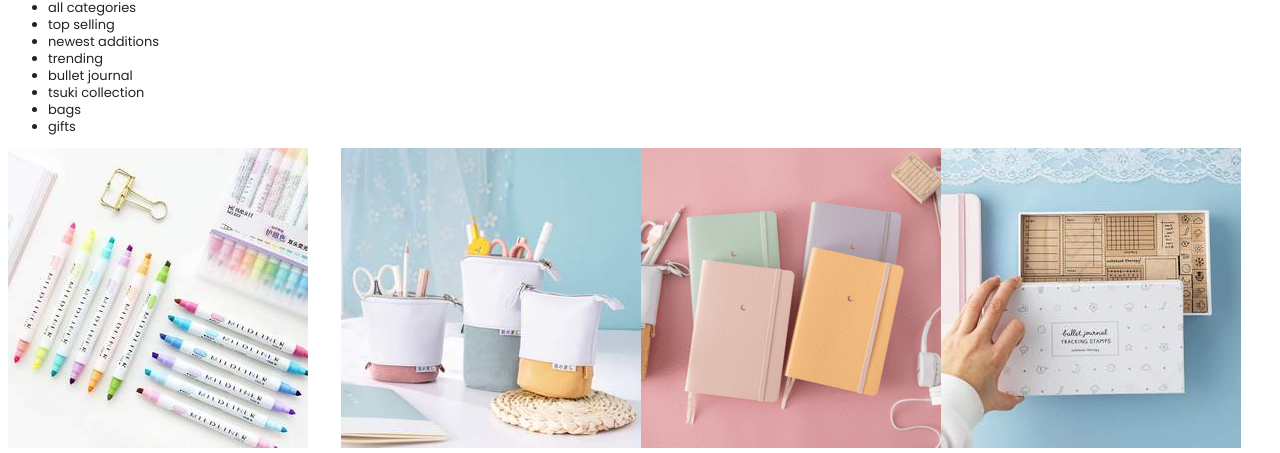
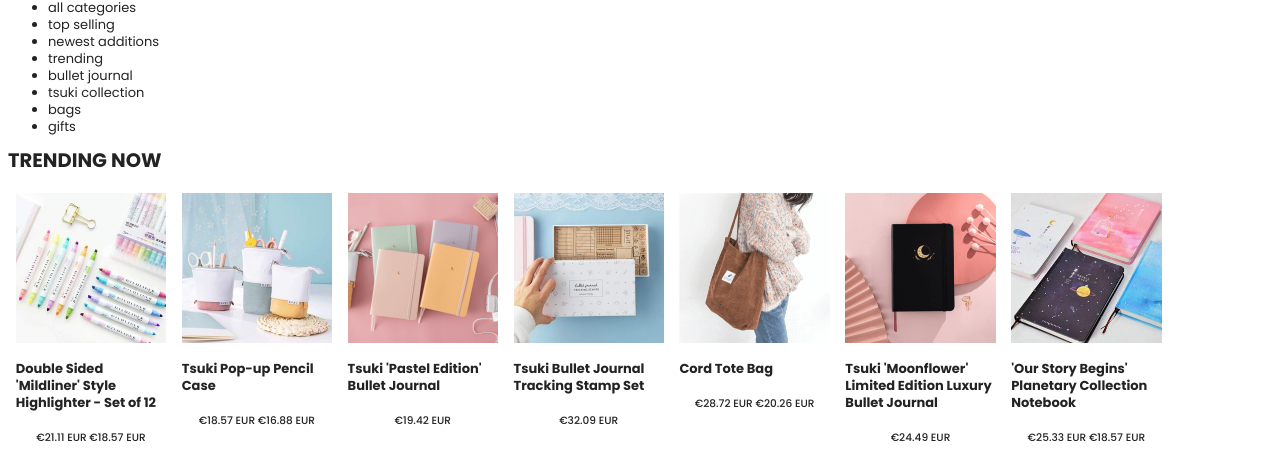
Before and after one commit to lisannesabelis/blokwebFED, a plain HTML site: page index.html in a window 1280 px wide. Shown: the part 53-506 px from the top of the page. Drawn offline with Linux system fonts and the light colour scheme.

Commit message:
Add files via upload

```diff
--- a/index.html
+++ b/index.html
@@ -31,7 +31,7 @@
     </nav>
     <main>
         <!--Trending now-->
-
+        <h2>Trending Now</h2>
         <section>
 
             <div class="itemscontainer">
--- a/styles/style.css
+++ b/styles/style.css
@@ -31,23 +31,35 @@
 
 }
 
-section {
+section:first-of-type {
+
 }
 
 .itemscontainer {
     display: flex;
     min-width: 100%;
     flex-wrap: wrap;
+    flex-direction: row;
 
+}
+article {
+    margin: 0.6em;
+    max-width: 11.5625em;
 }
 
 article img {
-    max-width: 100%;
+    width: 100%;
+    height: auto;
+    vertical-align: middle;
 }
 
-article h4 p{
-    font-size: 13px;
-    font-weight: 200;
+h4 + p {
+    display: block;
+    max-width: inherit;
+    font-size:  0.8125em;
+    font-weight: 500;
+    text-align: center;
+
 }
 
 p {}
```
